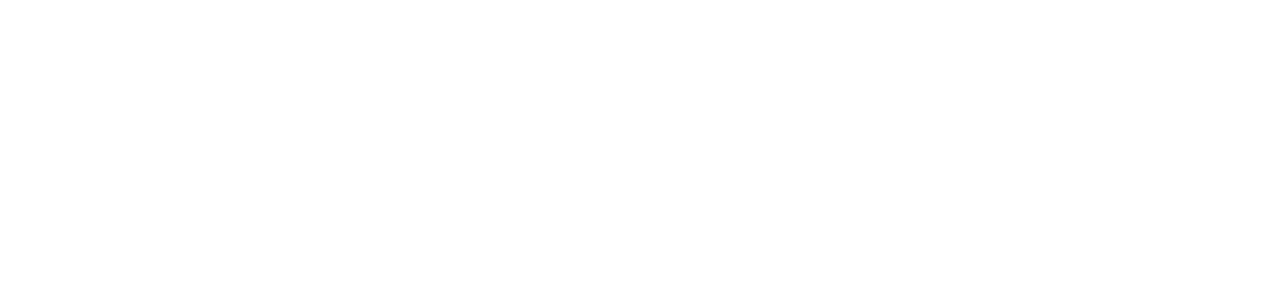
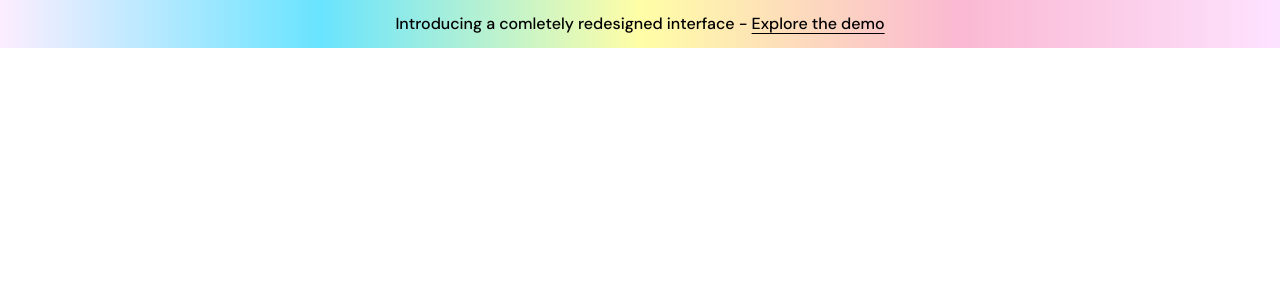
Before and after one commit to shakhawatsalam/dark_theme_saas_landing_page, a Next.js app: page / in a window 1280 px wide. Shown: the top 300 px of the page. Built offline with nearby package versions, Linux system fonts and the light colour scheme.

Commit message:
banner design is done

```diff
--- a/src/components/Banner.tsx
+++ b/src/components/Banner.tsx
@@ -1,3 +1,16 @@
 export const Banner = () => {
-  return null;
+  return (
+    <div className='py-3 text-center bg-[linear-gradient(to_right,rgb(252,230,255,.7),rgb(41,216,255,.7),rgb(255,253,128,.7),rgb(248,154,191,.7),rgb(252,214,255,.7))]'>
+      <div className='container'>
+        <p className='font-medium'>
+          <span className='hidden sm:inline'>
+            Introducing a comletely redesigned interface -{"  "}
+          </span>
+          <a href='#' className='underline underline-offset-4 '>
+            Explore the demo
+          </a>
+        </p>
+      </div>
+    </div>
+  );
 };
```
